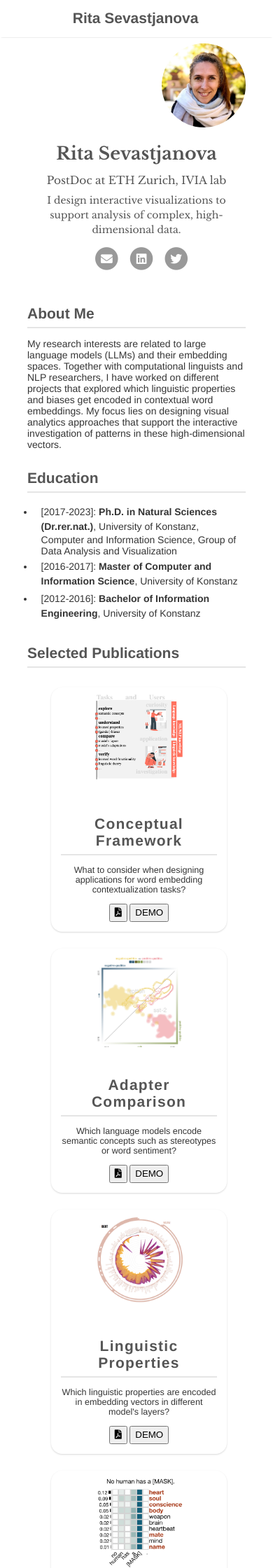
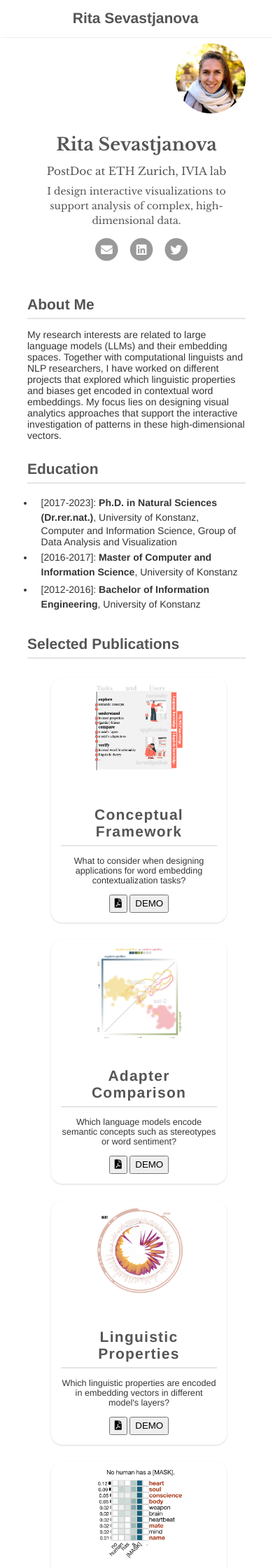
Before and after one commit to rita-sevastjanova/rita-sevastjanova.github.io, a Jekyll site: the page built from index.md, in a window 390 px wide. Shown: the top 2240 px of the page at 70% size. Built offline with Jekyll 4.4.1, drawn with Linux system fonts in a browser that asks for light colours; our own code applies the rules of GitHub Pages for plain Markdown files; some of the changed text lies outside the part shown.

Commit message:
center profile image, remove demos

```diff
--- a/_layouts/about.html
+++ b/_layouts/about.html
@@ -35,7 +35,7 @@ layout: base
       {% endif %}
     </div>
     {% endfor %}
-    <h2>Exploring LLMs through Visualizations</h2>
+    <!--<h2>Exploring LLMs through Visualizations</h2>
     {% for page in site.categories.insights %}
     <div class="post">
       <div class="social-layer">
@@ -46,7 +46,7 @@ layout: base
         </div>
       </div>
     </div>
-    {% endfor %}
+    {% endfor %}-->
 
     <h2>Publications</h2>
     <div class="publications-section">
--- a/_sass/layouts/_about.scss
+++ b/_sass/layouts/_about.scss
@@ -136,10 +136,19 @@
     .profile {
       flex-direction: column;
       text-align: center;
+      align-items: center;
 
       .selfie {
         margin-right: 0;
-        margin-bottom: 1rem;
+        margin-bottom: 1.5rem;
+        margin-top: 0;
+        order: -1; // Place image first (at the top)
+        width: 100px;
+        height: 100px;
+      }
+
+      .info {
+        order: 1; // Place info after image
       }
     }
   }
```
Also changed, not shown: 3 other files.
